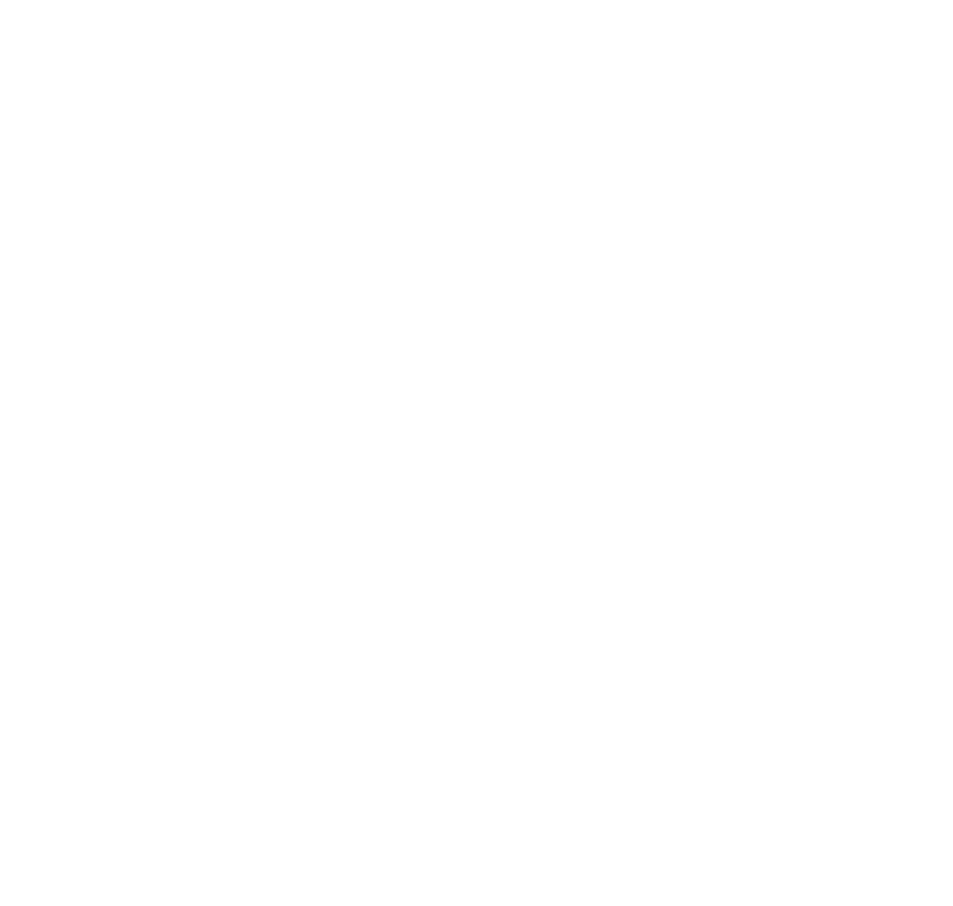
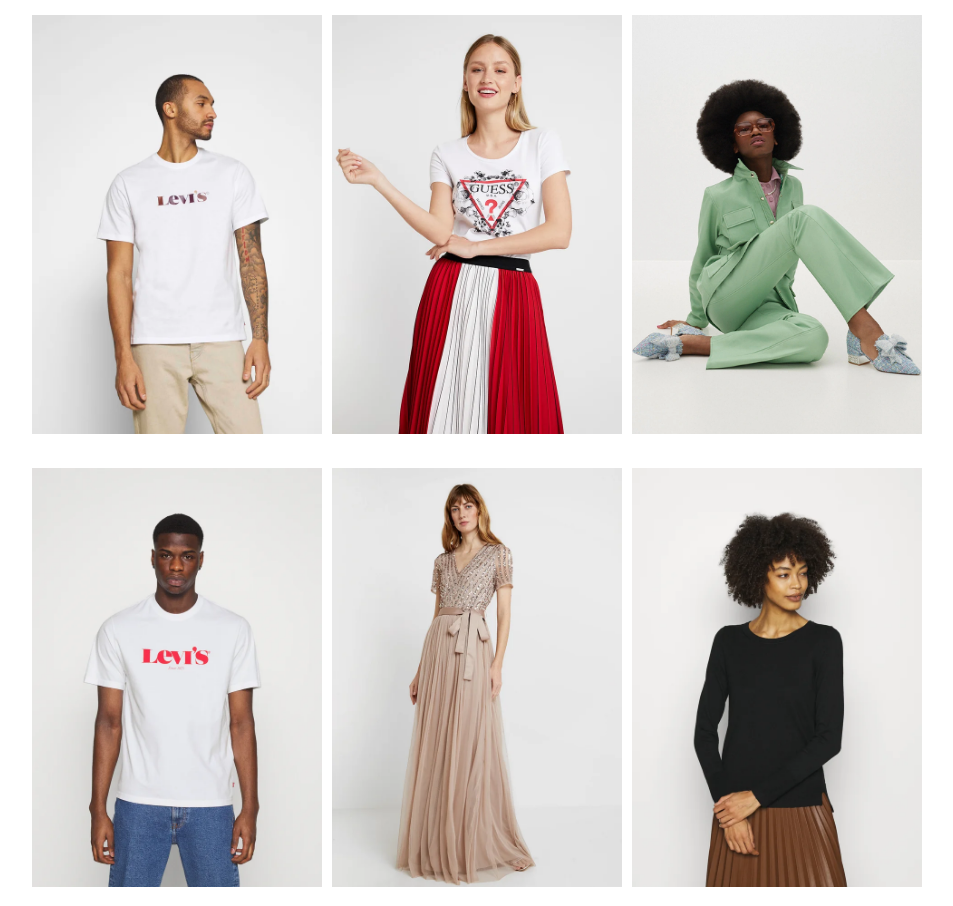
Before and after one commit to Sowwtky/html-css-boolando, a plain HTML site: page index.html in a window 1280 px wide. Shown: the whole page, without its empty margins (163-1116 px from the left). Before the commit the page ends 800 px from the top, so only its background shows below. Drawn offline with Linux system fonts and the light colour scheme.

Commit message:
immagini

```diff
--- a/index.html
+++ b/index.html
@@ -8,6 +8,43 @@
     <title>Boolando</title>
 </head>
 <body>
-
+    <main>
+        <section>
+            <div class="container">
+                <div class="flex-container">
+                    <div class="col">
+                        <div class="product">
+                            <img src="img/1.webp" alt="img1">
+                        </div>
+                    </div>
+                    <div class="col">
+                        <div class="product">
+                            <img src="img/2.webp" alt="img2">
+                        </div>
+                    </div>
+                    <div class="col">
+                        <div class="product">
+                            <img src="img/3.webp" alt="img3">
+                        </div>
+                    </div>
+                    <div class="col">
+                        <div class="product">
+                            <img src="img/4.webp" alt="img4">
+                        </div>
+                    </div>
+                    <div class="col">
+                        <div class="product">
+                            <img src="img/5.webp" alt="img5">
+                        </div>
+                    </div>
+                    <div class="col">
+                        <div class="product">
+                            <img src="img/6.webp" alt="img6">
+                        </div>
+                    </div>
+                </div>
+            </div>
+        </section>
+    </main>
 </body>
 </html>
--- a/style.css
+++ b/style.css
@@ -0,0 +1,24 @@
+*{
+    margin: 0;
+    padding: 0;
+    box-sizing: border-box;
+}
+.flex-container{
+    display: flex;
+    justify-content: space-around;
+    flex-wrap: wrap;
+}
+.container{
+    max-width: 1100px;
+    margin: 0 auto;
+    padding: 0 100px;
+}
+.product{
+    margin: 15px 5px;
+}
+.product img{
+    width: 100%;
+}
+.col{
+    width: calc(100%/3);
+}
```
